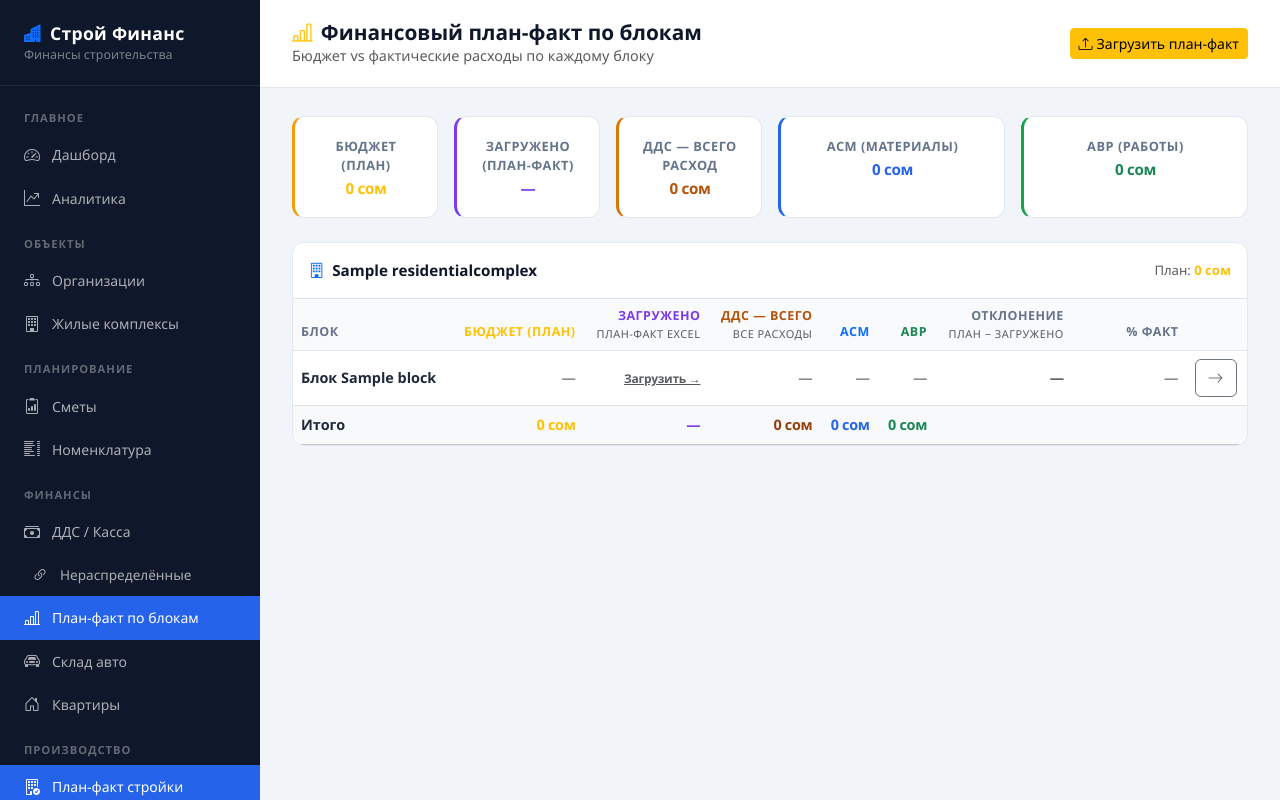
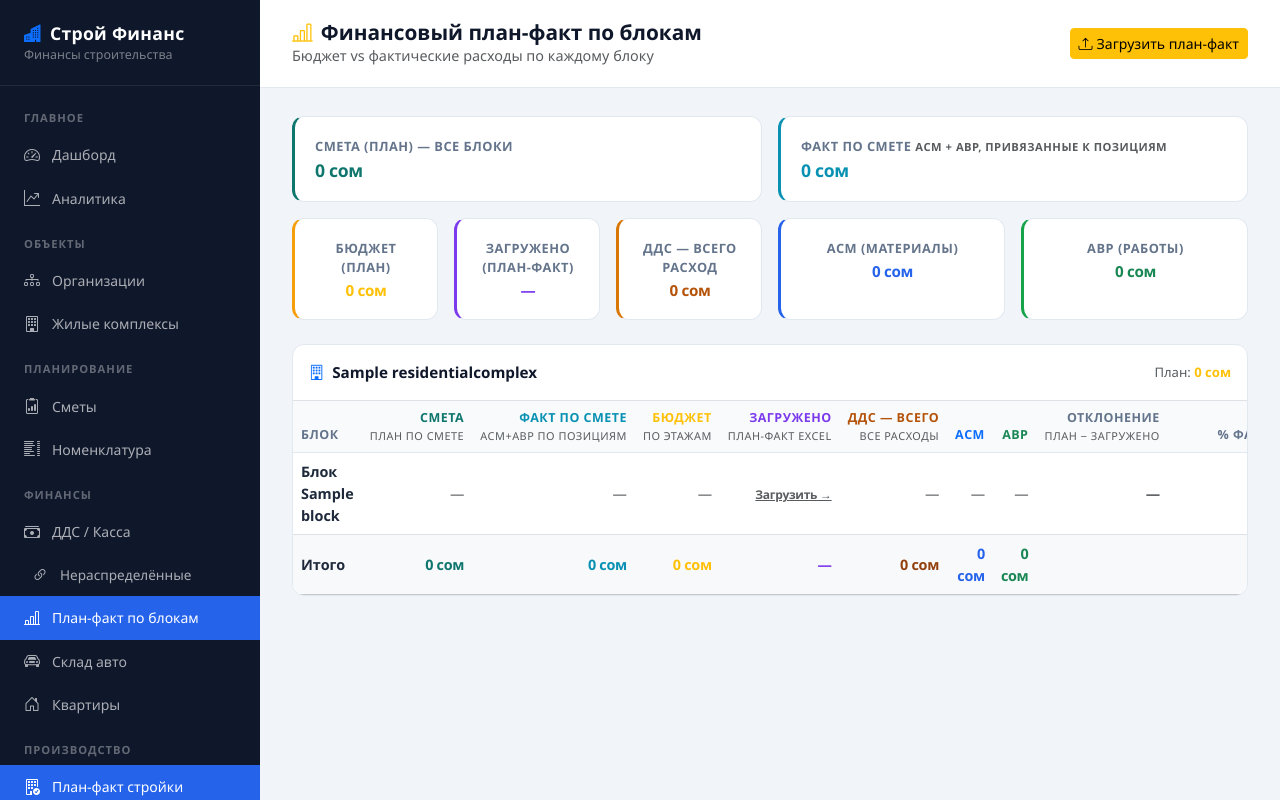
Before and after one commit to Amantur1develooper/kazan2, a Django app: page /planfact/finance/ in a window 1280 px wide. Run offline with Django 4.2, Linux system fonts and the light colour scheme; a user stored in the database is signed in; tables that the repository leaves empty hold one stand-in row (values such as "Sample post"); grey boxes marked "Sample" are stand-in pictures.

Commit message:
new plan fact bilding11

```diff
--- a/templates/planfact/finance_planfact.html
+++ b/templates/planfact/finance_planfact.html
@@ -16,6 +16,32 @@
 {% endblock %}
 
 {% block content %}
+
+{# ── Смета vs факт по смете (АСМ/АВР, привязанные к позициям сметы) ── #}
+<div class="row g-3 mb-3">
+  <div class="col-12 col-md-6">
+    <div class="stat-card" style="border-left:3px solid #0f766e">
+      <div class="label">Смета (план) — все блоки</div>
+      <div class="value text-money" style="font-size:1.1rem;color:#0f766e">{{ grand_estimate|currency }}</div>
+    </div>
+  </div>
+  <div class="col-12 col-md-6">
+    {% with gpct=grand_linked|percent:grand_estimate %}
+    <div class="stat-card" style="border-left:3px solid #0891b2">
+      <div class="label">Факт по смете <small class="text-muted">АСМ + АВР, привязанные к позициям</small></div>
+      <div class="d-flex align-items-center gap-2">
+        <div class="value text-money" style="font-size:1.1rem;color:#0891b2">{{ grand_linked|currency }}</div>
+        {% if grand_estimate %}<span class="badge" style="background:#cffafe;color:#0e7490">{{ gpct }}% сметы</span>{% endif %}
+      </div>
+      {% if grand_unlinked %}
+      <div class="text-muted" style="font-size:.75rem">
+        <i class="bi bi-link-45deg"></i> Не привязано к смете: {{ grand_unlinked }} строк АСМ/АВР — привяжите их в документе, чтобы они попали в факт
+      </div>
+      {% endif %}
+    </div>
+    {% endwith %}
+  </div>
+</div>
 
 {# ── Итоги ── #}
 <div class="row g-3 mb-4">
@@ -61,6 +87,8 @@
       <i class="bi bi-building me-2 text-primary"></i>{{ group.rc.name }}
     </span>
     <div class="d-flex gap-3" style="font-size:.82rem">
+      {% if group.estimate %}<span class="text-muted">Смета: <strong style="color:#0f766e">{{ group.estimate|currency }}</strong></span>{% endif %}
+      {% if group.linked %}<span class="text-muted">Факт по смете: <strong style="color:#0891b2">{{ group.linked|currency }}</strong></span>{% endif %}
       <span class="text-muted">План: <strong class="text-warning">{{ group.plan|currency }}</strong></span>
       {% if group.pf %}<span class="text-muted">Загружено: <strong style="color:#7c3aed">{{ group.pf|currency }}</strong></span>{% endif %}
     </div>
@@ -70,7 +98,9 @@
       <thead class="table-light">
         <tr>
           <th>Блок</th>
-          <th class="text-end text-warning">Бюджет (план)</th>
+          <th class="text-end" style="color:#0f766e">Смета <small class="d-block fw-normal text-muted">план по смете</small></th>
+          <th class="text-end" style="color:#0891b2">Факт по смете <small class="d-block fw-normal text-muted">АСМ+АВР по позициям</small></th>
+          <th class="text-end text-warning">Бюджет <small class="d-block fw-normal text-muted">по этажам</small></th>
           <th class="text-end" style="color:#7c3aed">Загружено <small class="d-block fw-normal text-muted">план-факт Excel</small></th>
           <th class="text-end" style="color:#b45309">ДДС — всего <small class="d-block fw-normal text-muted">все расходы</small></th>
           <th class="text-end text-primary">АСМ</th>
@@ -85,6 +115,33 @@
         {% with pct=row.pf|percent:row.plan %}
         <tr>
           <td class="fw-semibold">Блок {{ row.block.name }}</td>
+
+          <td class="text-end text-money" style="color:#0f766e">
+            {% if row.estimate_pk %}
+              <a href="{% url 'estimate_detail' row.estimate_pk %}" style="color:inherit" title="Открыть смету">{{ row.estimate|currency }}</a>
+            {% else %}<span class="text-muted">—</span>{% endif %}
+          </td>
+
+          <td class="text-end" style="min-width:150px">
+            {% if row.linked %}
+              {% with lpct=row.linked|percent:row.estimate %}
+              <div class="text-money fw-semibold" style="color:#0891b2">{{ row.linked|currency }}</div>
+              {% if row.estimate %}
+              <div style="display:flex;align-items:center;gap:6px;margin-top:2px">
+                <div style="flex:1;height:5px;background:#e2e8f0;border-radius:3px;overflow:hidden">
+                  <div style="height:100%;width:{% if lpct > 100 %}100{% else %}{{ lpct|clean_num }}{% endif %}%;background:{% if lpct > 100 %}#dc2626{% else %}#0891b2{% endif %}"></div>
+                </div>
+                <span style="font-size:.72rem;font-weight:700;color:{% if lpct > 100 %}#dc2626{% else %}#0e7490{% endif %}">{{ lpct }}%</span>
+              </div>
+              {% endif %}
+              {% endwith %}
+            {% else %}<span class="text-muted">—</span>{% endif %}
+            {% if row.unlinked %}
+              <div class="text-muted" style="font-size:.7rem" title="Строки АСМ/АВР без позиции сметы">
+                <i class="bi bi-link-45deg"></i>не привязано: {{ row.unlinked }}
+              </div>
+            {% endif %}
+          </td>
 
           <td class="text-end text-money text-warning">
             {% if row.plan %}{{ row.plan|currency }}{% else %}<span class="text-muted">—</span>{% endif %}
@@ -155,6 +212,8 @@
       <tfoot class="table-light fw-semibold">
         <tr>
           <td>Итого</td>
+          <td class="text-end text-money" style="color:#0f766e">{{ group.estimate|currency }}</td>
+          <td class="text-end text-money" style="color:#0891b2">{{ group.linked|currency }}</td>
           <td class="text-end text-money text-warning">{{ group.plan|currency }}</td>
           <td class="text-end text-money fw-bold" style="color:#7c3aed">{% if group.pf %}{{ group.pf|currency }}{% else %}—{% endif %}</td>
           <td class="text-end text-money" style="color:#92400e">{{ group.dds|currency }}</td>
```
